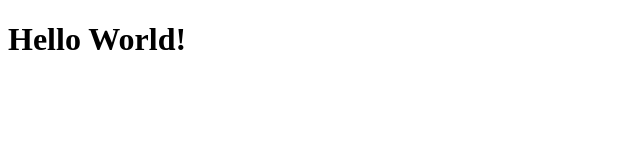
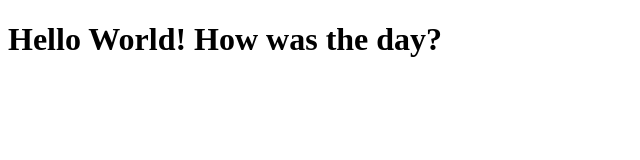
Before and after one commit to mesomenath/web-dev-test, a plain HTML site: page site/index.html in a window 1280 px wide. Shown: the whole page, without its empty margins (0-640 px from the left). Drawn offline with Linux system fonts and the light colour scheme.

Commit message:
Small addition

```diff
--- a/site/index.html
+++ b/site/index.html
@@ -4,6 +4,6 @@
 	<title>Hello World</title>
 </head>
 <body>
-<h1>Hello World!</h1>
+<h1>Hello World! How was the day?</h1>
 </body>
 </html>
```
